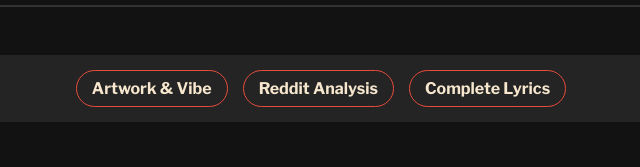
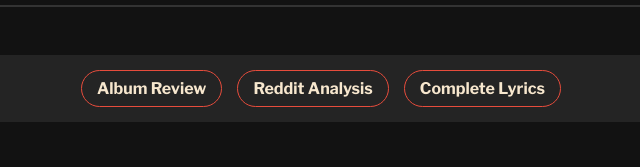
Before and after one commit to madbildr/NewLausseSite, a plain HTML site: page the-mocking-stars.html in a window 1280 px wide. Shown: the part 611-778 px from the top of the page, 319-959 px from the left. Drawn offline with nearby package versions, Linux system fonts and the light colour scheme.

Commit message:
Update the-mocking-stars.html

```diff
--- a/the-mocking-stars.html
+++ b/the-mocking-stars.html
@@ -110,7 +110,7 @@
         </header>
 
         <nav class="quick-nav">
-            <a href="#art-theory">Artwork & Vibe</a>
+            <a href="#art-theory">Album Review</a>
             <a href="#reddit-analysis">Reddit Analysis</a>
             <a href="#lyrics">Complete Lyrics</a>
         </nav>
```
